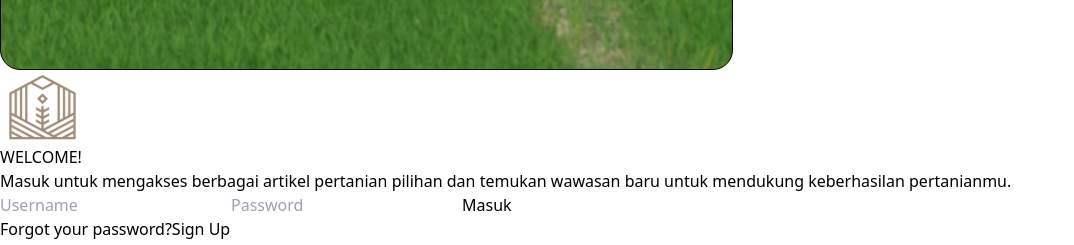
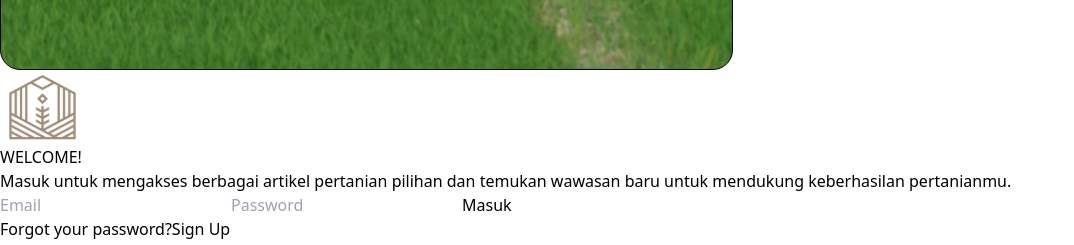
Before and after one commit to ALZEE23/tani-react, a React (Vite) app: page /login in a window 1280 px wide. Shown: the part 921-1166 px from the top of the page, without its empty margins (0-1074 px from the left). Built offline with nearby package versions, Linux system fonts and the light colour scheme.

Commit message:
refactor: form ogin

```diff
--- a/src/config/Api.jsx
+++ b/src/config/Api.jsx
@@ -1,7 +1,8 @@
 import axios from "axios";
 
 const API = axios.create({
-  baseURL: import.meta.env.VITE_API_BASE_URL || "http://localhost:3000/api",
+  baseURL:
+    import.meta.env.API_BASE_URL || "https://tumbuhin-api.vercel.app/api",
   timeout: 5000,
   headers: {
     "Content-Type": "application/json",
--- a/src/config/AppRoutes.jsx
+++ b/src/config/AppRoutes.jsx
@@ -9,6 +9,7 @@ import MyBlog from "../pages/MyBlog";
 import BlogDetail from "../pages/BlogDetail";
 import Bookmark from "../pages/Bookmark";
 import FormBlog from "../pages/FormBlog";
+import Profile from "../pages/Profile";
 
 const AppRoutes = () => {
   return (
@@ -26,6 +27,7 @@ const AppRoutes = () => {
         <Route path="/bookmark" element={<Bookmark />} />
         <Route path="/formblog" element={<FormBlog />} />
         <Route path="/formblog/:id" element={<FormBlog />} />
+        <Route path="/profile" element={<Profile />} />
       </Route>
     </Routes>
   );
--- a/src/pages/FormBlog.jsx
+++ b/src/pages/FormBlog.jsx
@@ -45,7 +45,7 @@ const SortableBlock = ({ block, index, ...props }) => {
     <div ref={setNodeRef} style={style} {...props}>
       <div className="relative group mb-6">
         <div className="flex items-start gap-4 group">
-          {/* Drag Handle */}
+
           {block.type !== "title" && (
             <button
               className="mt-3 cursor-grab opacity-0 group-hover:opacity-100 transition-opacity"
@@ -111,12 +111,12 @@ export default function FormBlog() {
     );
   };
 
-  const handleKeyPress = (e, index) => {
-    if (e.key === "Enter") {
-      e.preventDefault();
-      handleAddBlock(index, "text");
-    }
-  };
+//   const handleKeyPress = (e, index) => {
+//     if (e.key === "Enter") {
+//       e.preventDefault();
+//       handleAddBlock(index, "text");
+//     }
+//   };
 
   const sensors = useSensors(
     useSensor(PointerSensor),
@@ -258,7 +258,7 @@ export default function FormBlog() {
           {blocks.map((block, index) => (
             <SortableBlock key={block.id} block={block} index={index}>
               <div className="flex items-start gap-4 group flex-1">
-                {/* Plus Button with Dropdown */}
+
                 <div className="relative">
                   <button
                     className="mt-3 p-2 rounded-full hover:bg-gray-100 opacity-0 group-hover:opacity-100 transition-opacity"
@@ -269,7 +269,7 @@ export default function FormBlog() {
                     <FaPlus className="text-gray-400" />
                   </button>
 
-                  {/* Dropdown Menu */}
+
                   {showMenu === block.id && (
                     <div className="absolute left-0 mt-2 w-48 rounded-md shadow-lg bg-white ring-1 ring-black ring-opacity-5 z-10">
                       <div className="py-1">
--- a/src/pages/Login.jsx
+++ b/src/pages/Login.jsx
@@ -1,7 +1,44 @@
+import { useState } from "react";
+import { useNavigate } from "react-router-dom";
 import Image from "../assets/free-photo-of-vietnamese-farmer-walking-in-lush-green-rice-field 2(1).svg";
 import Logo from "../assets/logo-removebg-preview 1.svg";
+import { login } from "../config/Api";
+
 
 export default function Login() {
+  const navigate = useNavigate();
+  const [formData, setFormData] = useState({
+    email: "",
+    password: "",
+  });
+  const [error, setError] = useState("");
+  const [loading, setLoading] = useState(false);
+
+  const handleChange = (e) => {
+    setFormData({
+      ...formData,
+      [e.target.name]: e.target.value,
+    });
+  };
+
+  const handleSubmit = async (e) => {
+    e.preventDefault();
+    setError("");
+    setLoading(true);
+
+    try {
+      const response = await login(formData);
+
+      localStorage.setItem("token", response.data.token);
+
+      navigate("/");
+    } catch (err) {
+      setError(err.response?.data?.message || "Login failed");
+    } finally {
+      setLoading(false);
+    }
+  };
+
   return (
     <div className="h-screen flex overflow-hidden">
       <div className="relative w-[50%] sm:flex hidden">
@@ -19,25 +56,52 @@ export default function Login() {
             Masuk untuk mengakses berbagai artikel pertanian pilihan dan temukan
             wawasan baru untuk mendukung keberhasilan pertanianmu.
           </h1>
-          <form className="flex flex-col space-y-5 md:w-[60%] w-[70%]">
+
+          {error && (
+            <div className="w-[70%] bg-red-100 border border-red-400 text-red-700 px-4 py-3 rounded">
+              {error}
+            </div>
+          )}
+
+          <form
+            onSubmit={handleSubmit}
+            className="flex flex-col space-y-5 md:w-[60%] w-[70%]"
+          >
             <input
-              type="text"
-              placeholder="Username"
+              type="email"
+              name="email"
+              placeholder="Email"
+              value={formData.email}
+              onChange={handleChange}
               className="border-black border-2 rounded-lg p-3 bg-[#D8DAD5] placeholder:text-black"
+              required
             />
             <input
               type="password"
+              name="password"
               placeholder="Password"
+              value={formData.password}
+              onChange={handleChange}
               className="border-black border-2 rounded-lg p-3 bg-[#D8DAD5] placeholder:text-black"
+              required
             />
-            <button className="bg-[#4C563C] text-white text-lg py-3 rounded-lg font-bold">
-              Masuk
+            <button
+              type="submit"
+              disabled={loading}
+              className={`bg-[#4C563C] text-white text-lg py-3 rounded-lg font-bold ${
+                loading ? "opacity-50 cursor-not-allowed" : "hover:bg-[#5a6849]"
+              }`}
+            >
+              {loading ? "Loading..." : "Masuk"}
             </button>
             <div className="flex flex-col">
-              <button>Forgot your password?</button>
-              <button>Sign Up</button>
+              <button type="button">Forgot your password?</button>
+              <button type="button" onClick={() => navigate("/register")}>
+                Sign Up
+              </button>
             </div>
           </form>
+
           <div className="md:px-60 px-10">
             <h1 className="text-center text-lg">
               By proceeding, you agree to use Terme fee Reed our Privacy Policy
--- /dev/null
+++ b/src/pages/Profile.jsx
@@ -0,0 +1,7 @@
+export default function Profile() {
+    return(
+        <>
+
+        </>
+    )
+}
```
Also changed, not shown: vercel.json, 1 other file (tests, documents, lock files or other folders).
